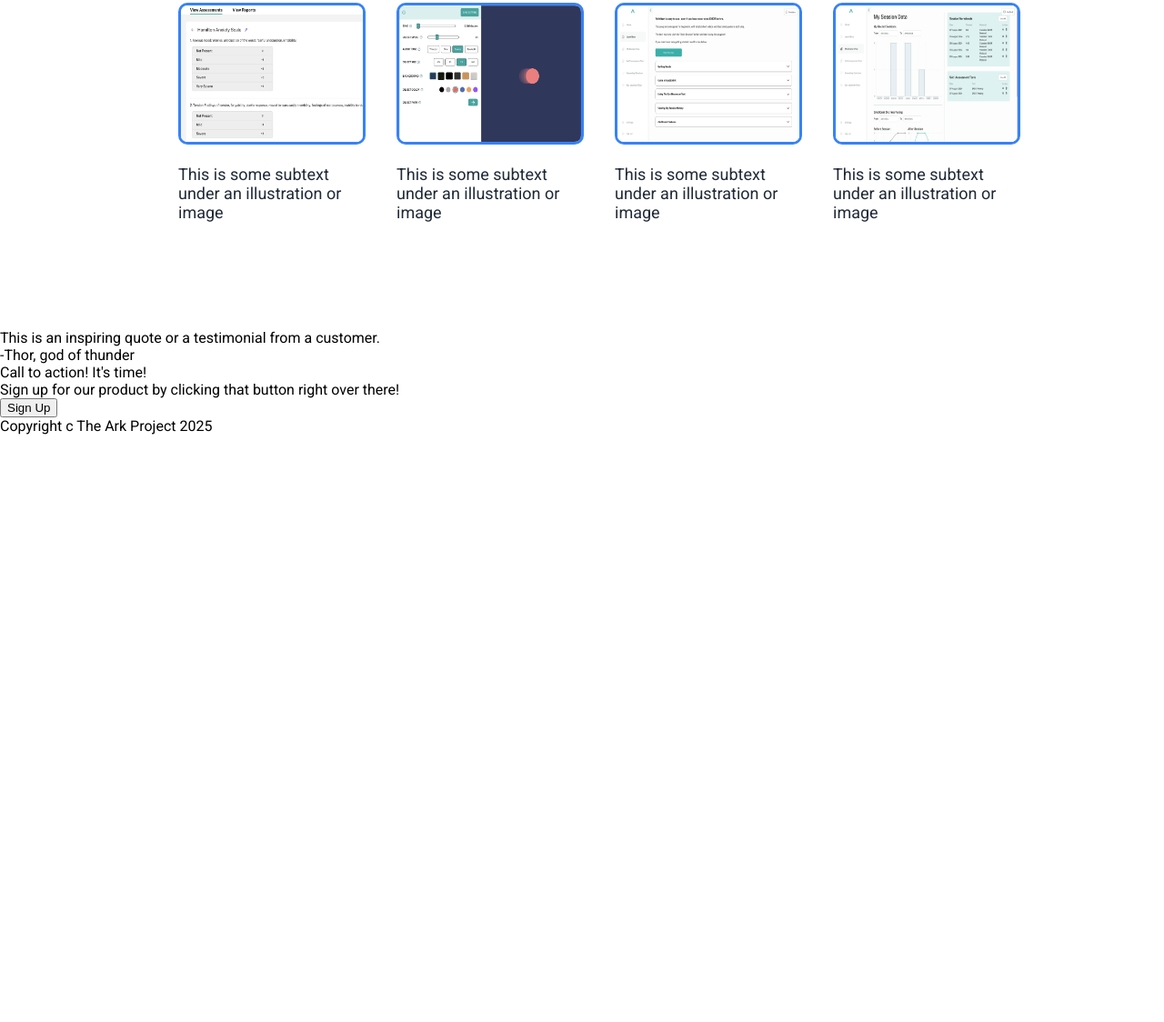
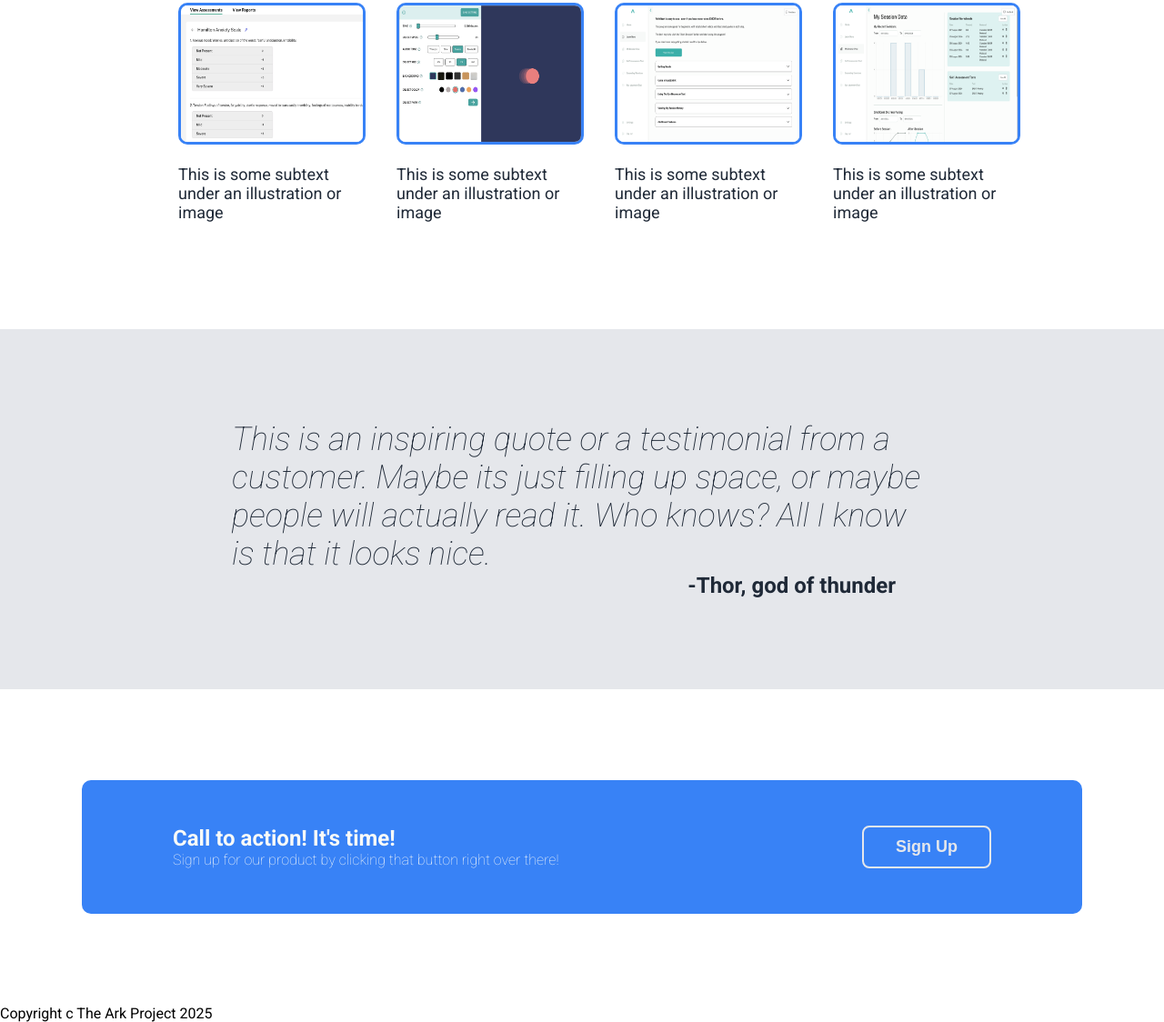
Before and after one commit to nicktheuser123/landing-page-odin, a plain HTML site: page index.html in a window 1280 px wide. Shown: the part 749-1873 px from the top of the page at 91% size. Before the commit the page ends 1227 px from the top, so only its background shows below. Drawn offline with Linux system fonts and the light colour scheme.

Commit message:
Feat: added css styling and html
Styled quote section and call to action card section.

```diff
--- a/index.html
+++ b/index.html
@@ -4,7 +4,9 @@
     <meta charset="UTF-8">
     <meta name="viewport" content="width=device-width, initial-scale=1.0">
     <title>IMPORT-ANT</title>
-    <link href='https://fonts.googleapis.com/css?family=Roboto' rel='stylesheet'>
+    <link rel="preconnect" href="https://fonts.googleapis.com">
+<link rel="preconnect" href="https://fonts.gstatic.com" crossorigin>
+<link href="https://fonts.googleapis.com/css2?family=Roboto:ital,wght@0,100..900;1,100..900&display=swap" rel="stylesheet">
     <link rel="stylesheet" href="styles.css">
 
 </head>
@@ -50,8 +52,10 @@
         </div>
     </div>
     <div class="quote">
-        <div>This is an inspiring quote or a testimonial from a customer.</div>
-        <div>-Thor, god of thunder</div>
+        <div class="quoteContainer">
+            <div>This is an inspiring quote or a testimonial from a customer. Maybe its just filling up space, or maybe people will actually read it. Who knows? All I know is that it looks nice.</div>
+            <div class="author">-Thor, god of thunder</div>
+        </div>
     </div>
     <div class="cta">
         <div class="cardCta">
@@ -59,7 +63,7 @@
                 <div class="cardTitle">Call to action! It's time!</div>
                 <div class="cardText">Sign up for our product by clicking that button right over there!</div>
             </div>
-            <button>Sign Up</button>
+            <button id="ctaCardButton">Sign Up</button>
         </div>
     </div>
     <div class="footer">
--- a/styles.css
+++ b/styles.css
@@ -1,6 +1,7 @@
 body {
         font-family: Roboto;
         margin: 0px;
+
     }
 
 .first {
@@ -31,7 +32,7 @@ body {
 ul {
     list-style-type: none;
     display: flex;
-    gap:15px;
+    gap: 15px;
     margin: 0px;
     padding: 0px;
     font-size: 18px;
@@ -105,3 +106,70 @@ p {
     border-color: #3882F6;
     border-width: 3px;
 }
+
+.quote {
+    background-color: #E5E7EB;
+    font-size: 36px;
+    font-style: Italic;
+    font-weight: 10;
+    color: #1F2937;
+    padding: 100px 16px 100px 16px;
+    display: flex;
+    justify-content: center;
+    gap: 10px;
+
+}
+
+.quoteContainer {
+    width: 100%;
+    max-width: 770px;
+    display: flex;
+    flex-direction: column;
+    align-items: center;
+}
+
+.author {
+    font-size: 24px;
+    font-weight: bold;
+    align-self: flex-end;
+    padding-right: 40px;
+    font-style: normal;
+}
+
+.cta {
+    padding: 100px 16px;
+    display: flex;
+    justify-content: center;
+}
+
+.cardCta {
+    padding: 50px 100px;
+    background-color: #3882F6;
+    border-radius: 10px;
+    max-width: 900px;
+    display: flex;
+    flex: 1;
+    justify-content: space-between;
+    color: #F9FAF8;
+}
+
+.cardTitle {
+    font-weight: bold;
+    font-size: 24px;
+}
+.cardText {
+    font-weight: lighter;
+
+}
+
+#ctaCardButton {
+    background: none;
+    border-color: #E5E7EB;
+    border-style: solid;
+    border-width: 2px;
+    padding: 0px 35px;
+    border-radius: 8px;
+    color:#E5E7EB;
+    font-weight: bold;
+    font-size: 18px;
+}
```
